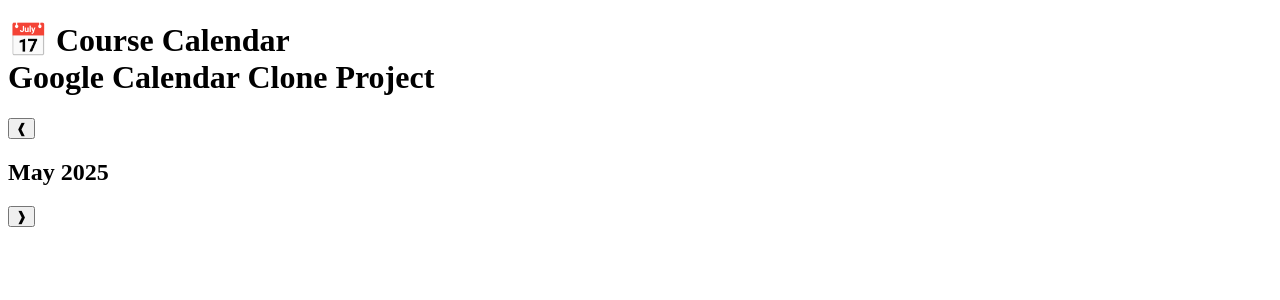
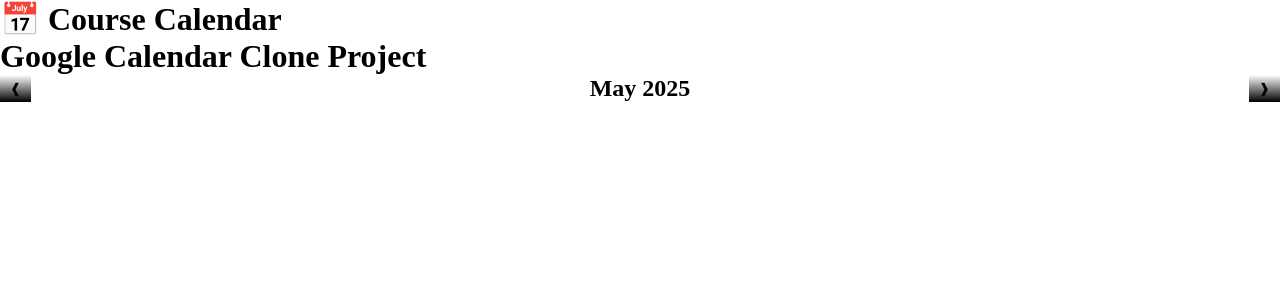
Before and after one commit to reaceianroeloffze/php-projects, a PHP site: page / in a window 1280 px wide. Shown: the top 300 px of the page. Run offline with PHP 8.4, Linux system fonts and the light colour scheme.

Commit message:
add some general styling

```diff
--- a/google-calendar-clone/styles/style.css
+++ b/google-calendar-clone/styles/style.css
@@ -1,3 +1,23 @@
 * {
     box-sizing: border-box;
+    margin: 0;
+    padding: 0;
 }
+
+.btn {
+    border: none;
+    outline: none;
+
+}
+
+.arrow-btn-container {
+    display: flex;
+    justify-content: space-between;
+}
+
+/* next & prev month btn styles */
+.calendar__previous-month,
+.calendar__next-month {
+    background: linear-gradient(180deg, #FFF, #000);
+    padding: 5px 10px;
+}
```
